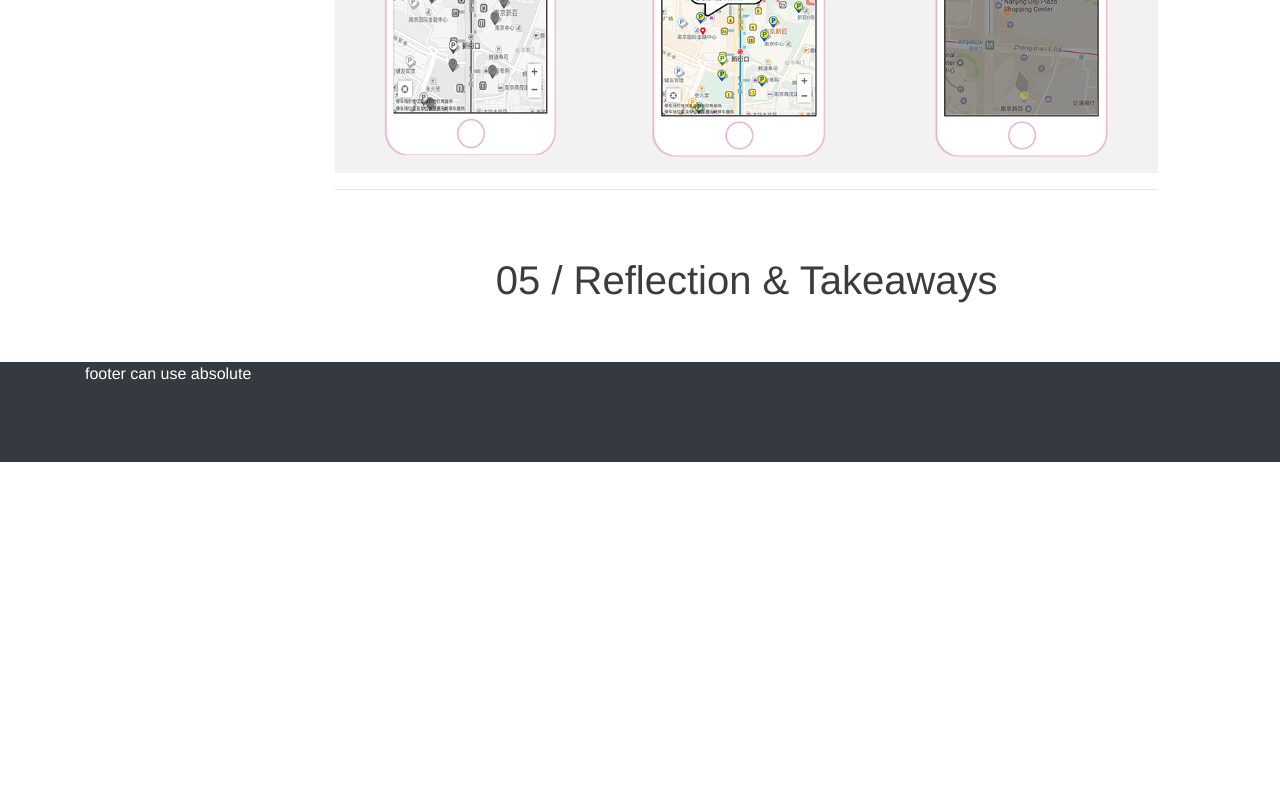
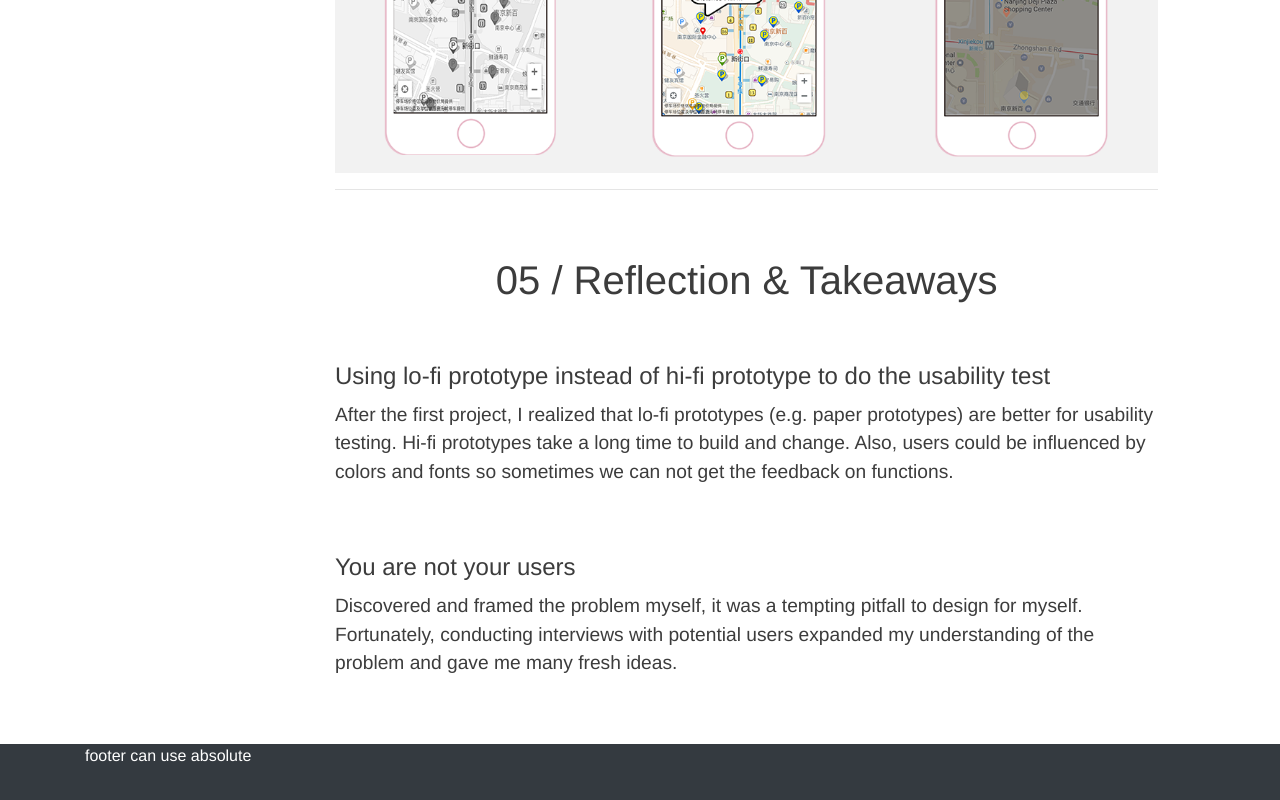
Before and after one commit to kivinju/jingru-profolio-2023, a Vue app: page /project/parkin in a window 1280 px wide. Shown: the part 9872-10672 px from the top of the page. Before the commit the page ends 10334 px from the top, so only its background shows below. Built offline with nearby package versions, Linux system fonts and the light colour scheme.

Commit message:
finish reflection and takeaways

```diff
--- a/src/components/Home.vue
+++ b/src/components/Home.vue
@@ -17,8 +17,11 @@
                         <img src="../assets/parkin.png" class="card-img-top">
                         <div class="card-body">
                             <div class="card-title">Park in</div>
+                            <!--<div class="card-description">-->
+                                <!--Interaction & Interface Design-->
+                            <!--</div>-->
                             <div class="card-text">
-                                Interaction & Interface Design
+                                A mobile application that helps drivers find parking spots easily and save time in a large parking lot.
                             </div>
                         </div>
                         <div class="card-footer">
@@ -87,6 +90,7 @@
         color: white;
         transform: translate(-50%, -50%);
         text-align: center;
+        margin-bottom: 1px;
     }
 
     h1 {
@@ -102,6 +106,12 @@
         color: black;
     }
 
+    .card-description {
+        opacity: 0.5;
+        font-size: 15px;
+        /*background-color: #FDDB4D;*/
+    }
+
     .card-title {
         font-size: 2em;
         margin-bottom: 1px;
--- a/src/components/projects/Parkin.vue
+++ b/src/components/projects/Parkin.vue
@@ -209,6 +209,14 @@
 
                 <hr />
                 <h1 id="i-rt" class="text-center">05 / Reflection & Takeaways</h1>
+                <h2 class="takeaways">Using lo-fi prototype instead of hi-fi prototype to do the usability test</h2>
+                <p>After the first project, I realized that lo-fi prototypes (e.g. paper prototypes) are better for usability
+                    testing. Hi-fi prototypes take a long time to build and change. Also, users could be influenced by
+                    colors and fonts so sometimes we can not get the feedback on functions.</p>
+                <h2 class="takeaways">You are not your users</h2>
+                <p>Discovered and framed the problem myself, it was a tempting pitfall to design for myself.
+                    Fortunately, conducting interviews with potential users expanded my understanding of the problem
+                    and gave me many fresh ideas.</p>
             </div>
         </div>
     </div>
@@ -306,4 +314,8 @@
     .test {
         margin-top: 80px;
     }
+
+    .takeaways {
+        margin-bottom: 10px;
+    }
 </style>
```
